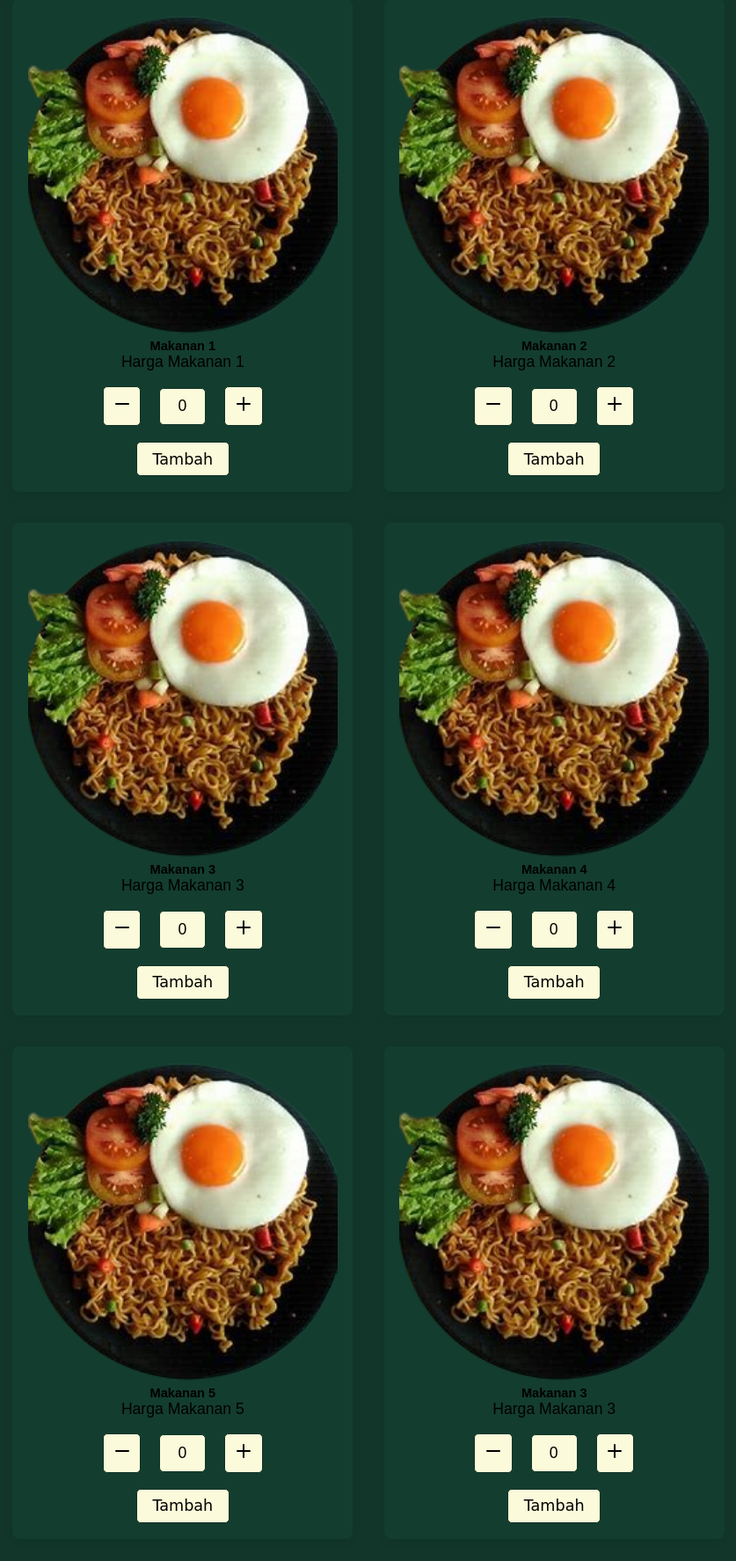
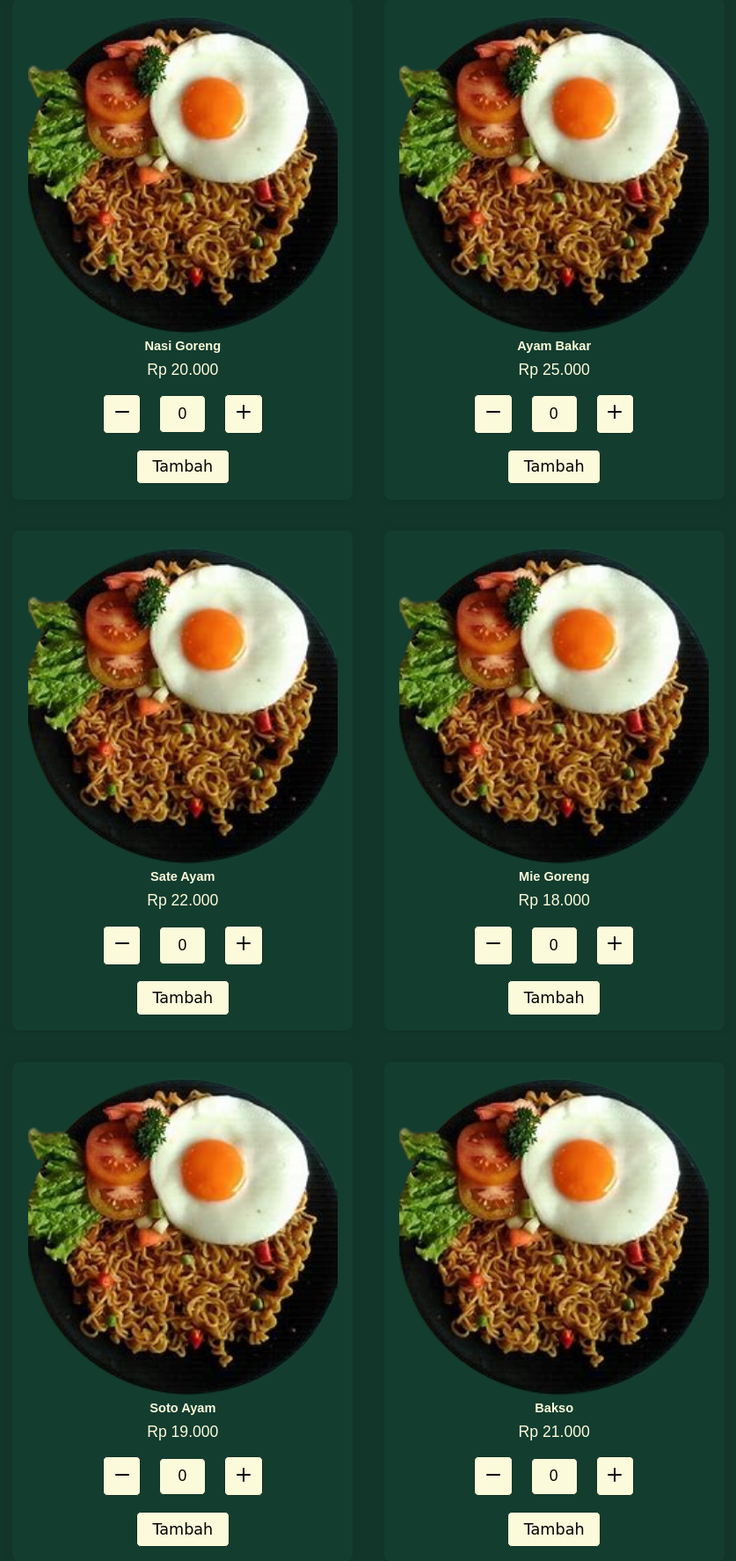
Before and after one commit to Nakaya01/Pemweb_AngkringAAN, a PHP site: page / in a window 1280 px wide. Shown: the part 153-1927 px from the top of the page at 88% size, without its empty margins (221-1058 px from the left). Run offline with PHP 8.4, Linux system fonts and the light colour scheme; some web fonts are replaced.

Commit message:
rombak ges

```diff
--- a/css/style.css
+++ b/css/style.css
@@ -108,14 +111,17 @@ section {
   margin-top: 2.9rem;
 }
 
-.makanan .makanan-main,
-.minuman .minuman-main,
-.snack .snack-main {
-  max-width: 120rem;
-  display: flex;
-  flex-wrap: wrap;
-  justify-content: center;
-  align-items: flex-start;
+.makanan .makanan-main h5,
+.minuman .minuman-main h5,
+.snack .snack-main h5 {
+  color: var(--primary);
+  margin-bottom: 0.5rem;
+}
+
+.makanan .makanan-main p,
+.minuman .minuman-main p,
+.snack .snack-main p {
+  color: var(--primary);
 }
 
 .makanan .makanan-main .row,
--- a/index.html
+++ b/index.html
@@ -40,287 +40,22 @@
     <section class="makanan" id="makanan">
       <main class="makanan-main">
         <h1>Makanan</h1>
-        <div class="row">
-          <div class="makanan-card">
-            <img src="Assets/makanan.png" alt="Makanan 1" />
-            <h5>Makanan 1</h5>
-            <p>Harga Makanan 1</p>
-            <div class="quantity-controls">
-              <button class="btn-decrease"><i data-feather="minus"></i></button>
-              <input type="number" class="quantity" value="0" min="0" readonly>
-              <button class="btn-increase"><i data-feather="plus"></i></button>
-            </div>
-            <button class="btn-checkout">Tambah</button>
-          </div>
-          <div class="makanan-card">
-            <img src="Assets/makanan.png" alt="Makanan 2" />
-            <h5>Makanan 2</h5>
-            <p>Harga Makanan 2</p>
-            <div class="quantity-controls">
-              <button class="btn-decrease"><i data-feather="minus"></i></button>
-              <input type="number" class="quantity" value="0" min="0" readonly>
-              <button class="btn-increase"><i data-feather="plus"></i></button>
-            </div>
-            <button class="btn-checkout">Tambah</button>
-          </div>
-          <div class="makanan-card">
-            <img src="Assets/makanan.png" alt="Makanan 3" />
-            <h5>Makanan 3</h5>
-            <p>Harga Makanan 3</p>
-            <div class="quantity-controls">
-              <button class="btn-decrease"><i data-feather="minus"></i></button>
-              <input type="number" class="quantity" value="0" min="0" readonly>
-              <button class="btn-increase"><i data-feather="plus"></i></button>
-            </div>
-            <button class="btn-checkout">Tambah</button>
-          </div>
-          <div class="makanan-card">
-            <img src="Assets/makanan.png" alt="Makanan 4" />
-            <h5>Makanan 4</h5>
-            <p>Harga Makanan 4</p>
-            <div class="quantity-controls">
-              <button class="btn-decrease"><i data-feather="minus"></i></button>
-              <input type="number" class="quantity" value="0" min="0" readonly>
-              <button class="btn-increase"><i data-feather="plus"></i></button>
-            </div>
-            <button class="btn-checkout">Tambah</button>
-          </div>
-          <div class="makanan-card">
-            <img src="Assets/makanan.png" alt="Makanan 5" />
-            <h5>Makanan 5</h5>
-            <p>Harga Makanan 5</p>
-            <div class="quantity-controls">
-              <button class="btn-decrease"><i data-feather="minus"></i></button>
-              <input type="number" class="quantity" value="0" min="0" readonly>
-              <button class="btn-increase"><i data-feather="plus"></i></button>
-            </div>
-            <button class="btn-checkout">Tambah</button>
-          </div>
-          <div class="makanan-card">
-            <img src="Assets/makanan.png" alt="Makanan 3" />
-            <h5>Makanan 3</h5>
-            <p>Harga Makanan 3</p>
-            <div class="quantity-controls">
-              <button class="btn-decrease"><i data-feather="minus"></i></button>
-              <input type="number" class="quantity" value="0" min="0" readonly>
-              <button class="btn-increase"><i data-feather="plus"></i></button>
-            </div>
-            <button class="btn-checkout">Tambah</button>
-          </div>
-          <div class="makanan-card">
-            <img src="Assets/makanan.png" alt="Makanan 4" />
-            <h5>Makanan 4</h5>
-            <p>Harga Makanan 4</p>
-            <div class="quantity-controls">
-              <button class="btn-decrease"><i data-feather="minus"></i></button>
-              <input type="number" class="quantity" value="0" min="0" readonly>
-              <button class="btn-increase"><i data-feather="plus"></i></button>
-            </div>
-            <button class="btn-checkout">Tambah</button>
-          </div>
-          <div class="makanan-card">
-            <img src="Assets/makanan.png" alt="Makanan 5" />
-            <h5>Makanan 5</h5>
-            <p>Harga Makanan 5</p>
-            <div class="quantity-controls">
-              <button class="btn-decrease"><i data-feather="minus"></i></button>
-              <input type="number" class="quantity" value="0" min="0" readonly>
-              <button class="btn-increase"><i data-feather="plus"></i></button>
-            </div>
-            <button class="btn-checkout">Tambah</button>
-          </div>
-        </div>
+        <div class="row" id="makanan-list"></div>
       </main>
     </section>
 
     <section class="minuman" id="minuman">
       <main class="minuman-main">
-        <h1>minuman</h1>
-        <div class="row">
-          <div class="minuman-card">
-            <img src="Assets/minuman.png" alt="minuman 1" />
-            <h5>minuman 1</h5>
-            <p>Harga minuman 1</p>
-            <div class="quantity-controls">
-              <button class="btn-decrease"><i data-feather="minus"></i></button>
-              <input type="number" class="quantity" value="0" min="0" readonly>
-              <button class="btn-increase"><i data-feather="plus"></i></button>
-            </div>
-            <button class="btn-checkout">Tambah</button>
-          </div>
-          <div class="minuman-card">
-            <img src="Assets/minuman.png" alt="minuman 2" />
-            <h5>minuman 2</h5>
-            <p>Harga minuman 2</p>
-            <div class="quantity-controls">
-              <button class="btn-decrease"><i data-feather="minus"></i></button>
-              <input type="number" class="quantity" value="0" min="0" readonly>
-              <button class="btn-increase"><i data-feather="plus"></i></button>
-            </div>
-            <button class="btn-checkout">Tambah</button>
-          </div>
-          <div class="minuman-card">
-            <img src="Assets/minuman.png" alt="minuman 3" />
-            <h5>minuman 3</h5>
-            <p>Harga minuman 3</p>
-            <div class="quantity-controls">
-              <button class="btn-decrease"><i data-feather="minus"></i></button>
-              <input type="number" class="quantity" value="0" min="0" readonly>
-              <button class="btn-increase"><i data-feather="plus"></i></button>
-            </div>
-            <button class="btn-checkout">Tambah</button>
-          </div>
-          <div class="minuman-card">
-            <img src="Assets/minuman.png" alt="minuman 4" />
-            <h5>minuman 4</h5>
-            <p>Harga minuman 4</p>
-            <div class="quantity-controls">
-              <button class="btn-decrease"><i data-feather="minus"></i></button>
-              <input type="number" class="quantity" value="0" min="0" readonly>
-              <button class="btn-increase"><i data-feather="plus"></i></button>
-            </div>
-            <button class="btn-checkout">Tambah</button>
-          </div>
-          <div class="minuman-card">
-            <img src="Assets/minuman.png" alt="minuman 5" />
-            <h5>minuman 5</h5>
-            <p>Harga minuman 5</p>
-            <div class="quantity-controls">
-              <button class="btn-decrease"><i data-feather="minus"></i></button>
-              <input type="number" class="quantity" value="0" min="0" readonly>
-              <button class="btn-increase"><i data-feather="plus"></i></button>
-            </div>
-            <button class="btn-checkout">Tambah</button>
-          </div>
-          <div class="minuman-card">
-            <img src="Assets/minuman.png" alt="minuman 3" />
-            <h5>minuman 3</h5>
-            <p>Harga minuman 3</p>
-            <div class="quantity-controls">
-              <button class="btn-decrease"><i data-feather="minus"></i></button>
-              <input type="number" class="quantity" value="0" min="0" readonly>
-              <button class="btn-increase"><i data-feather="plus"></i></button>
-            </div>
-            <button class="btn-checkout">Tambah</button>
-          </div>
-          <div class="minuman-card">
-            <img src="Assets/minuman.png" alt="minuman 4" />
-            <h5>minuman 4</h5>
-            <p>Harga minuman 4</p>
-            <div class="quantity-controls">
-              <button class="btn-decrease"><i data-feather="minus"></i></button>
-              <input type="number" class="quantity" value="0" min="0" readonly>
-              <button class="btn-increase"><i data-feather="plus"></i></button>
-            </div>
-            <button class="btn-checkout">Tambah</button>
-          </div>
-          <div class="minuman-card">
-            <img src="Assets/minuman.png" alt="minuman 5" />
-            <h5>minuman 5</h5>
-            <p>Harga minuman 5</p>
-            <div class="quantity-controls">
-              <button class="btn-decrease"><i data-feather="minus"></i></button>
-              <input type="number" class="quantity" value="0" min="0" readonly>
-              <button class="btn-increase"><i data-feather="plus"></i></button>
-            </div>
-            <button class="btn-checkout">Tambah</button>
-          </div>
-        </div>
+        <h1>Minuman</h1>
+        <div class="row" id="minuman-list"></div>
       </main>
     </section>
 
     <section class="snack" id="snack">
       <main class="snack-main">
-        <h1>snack</h1>
-        <div class="row">
-          <div class="snack-card">
-            <img src="Assets/snack.png" alt="snack 1" />
-            <h5>snack 1</h5>
-            <p>Harga snack 1</p>
-            <div class="quantity-controls">
-              <button class="btn-decrease"><i data-feather="minus"></i></button>
-              <input type="number" class="quantity" value="0" min="0" readonly>
-              <button class="btn-increase"><i data-feather="plus"></i></button>
-            </div>
-            <button class="btn-checkout">Tambah</button>
-          </div>
-          <div class="snack-card">
-            <img src="Assets/snack.png" alt="snack 2" />
-            <h5>snack 2</h5>
-            <p>Harga snack 2</p>
-            <div class="quantity-controls">
-              <button class="btn-decrease"><i data-feather="minus"></i></button>
-              <input type="number" class="quantity" value="0" min="0" readonly>
-              <button class="btn-increase"><i data-feather="plus"></i></button>
-            </div>
-            <button class="btn-checkout">Tambah</button>
-          </div>
-          <div class="snack-card">
-            <img src="Assets/snack.png" alt="snack 3" />
-            <h5>snack 3</h5>
-            <p>Harga snack 3</p>
-            <div class="quantity-controls">
-              <button class="btn-decrease"><i data-feather="minus"></i></button>
-              <input type="number" class="quantity" value="0" min="0" readonly>
-              <button class="btn-increase"><i data-feather="plus"></i></button>
-            </div>
-            <button class="btn-checkout">Tambah</button>
-          </div>
-          <div class="snack-card">
-            <img src="Assets/snack.png" alt="snack 4" />
-            <h5>snack 4</h5>
-            <p>Harga snack 4</p>
-            <div class="quantity-controls">
-              <button class="btn-decrease"><i data-feather="minus"></i></button>
-              <input type="number" class="quantity" value="0" min="0" readonly>
-              <button class="btn-increase"><i data-feather="plus"></i></button>
-            </div>
-            <button class="btn-checkout">Tambah</button>
-          </div>
-          <div class="snack-card">
-            <img src="Assets/snack.png" alt="snack 5" />
-            <h5>snack 5</h5>
-            <p>Harga snack 5</p>
-            <div class="quantity-controls">
-              <button class="btn-increase"><i data-feather="minus"></i></button>
-              <input type="number" class="quantity" value="0" min="0" readonly>
-              <button class="btn-increase"><i data-feather="plus"></i></button>
-            </div>
-            <button class="btn-checkout">Tambah</button>
-          </div>
-          <div class="snack-card">
-            <img src="Assets/snack.png" alt="snack 3" />
-            <h5>snack 3</h5>
-            <p>Harga snack 3</p>
-            <div class="quantity-controls">
-              <button class="btn-increase"><i data-feather="minus"></i></button>
-              <input type="number" class="quantity" value="0" min="0" readonly>
-              <button class="btn-increase"><i data-feather="plus"></i></button>
-            </div>
-            <button class="btn-checkout">Tambah</button>
-          </div>
-          <div class="snack-card">
-            <img src="Assets/snack.png" alt="snack 4" />
-            <h5>snack 4</h5>
-            <p>Harga snack 4</p>
-            <div class="quantity-controls">
-              <button class="btn-increase"><i data-feather="minus"></i></button>
-              <input type="number" class="quantity" value="0" min="0" readonly>
-              <button class="btn-increase"><i data-feather="plus"></i></button>
-            </div>
-            <button class="btn-checkout">Tambah</button>
-          </div>
-          <div class="snack-card">
-            <img src="Assets/snack.png" alt="snack 5" />
-            <h5>snack 5</h5>
-            <p>Harga snack 5</p>
-            <div class="quantity-controls">
-              <button class="btn-increase"><i data-feather="minus"></i></button>
-              <input type="number" class="quantity" value="0" min="0" readonly>
-              <button class="btn-increase"><i data-feather="plus"></i></button>
-            </div>
-            <button class="btn-checkout">Tambah</button>
-          </div>
+        <h1>Snack</h1>
+        <div class="row" id="snack-list"></div>
+      </main>
     </section>
 
     <footer id="footer">
@@ -337,6 +72,14 @@
       </div>
       <p>&copy; 2025 TongkrongAan. All rights reserved.</p>
     </footer>
+    <div id="popup" class="popup hidden">
+      <div class="popup-content">
+        <span class="popup-icon"><i data-feather="check"></i></span>
+        <h3 id="popup-title"></h3>
+        <p id="popup-message"></p>
+        <button id="popup-button" class="popup-button">Close</button>
+      </div>
+    </div>
     <script>
       feather.replace();
     </script>
--- a/login.html
+++ b/login.html
@@ -22,6 +22,7 @@
     <nav class="navbar">
       <a href="index.html" id="index" class="navbar-logo">
         <i data-feather="arrow-left"></i>
+        <span class="back-text">Kembali</span>
       </a>
     </nav>
     <section class="login">
```
Also changed, not shown: other parts of css/style.css (+74 -8 lines), css/styleAdmin.css (+74 -30 lines), js/script.js (+128 -42 lines), logo/Failed.png (added), logo/Succses.png (added), logo/arrow-left.svg (deleted), logo/failed2.png (added), logo/minus-square.svg (deleted), logo/plus.svg (deleted).
